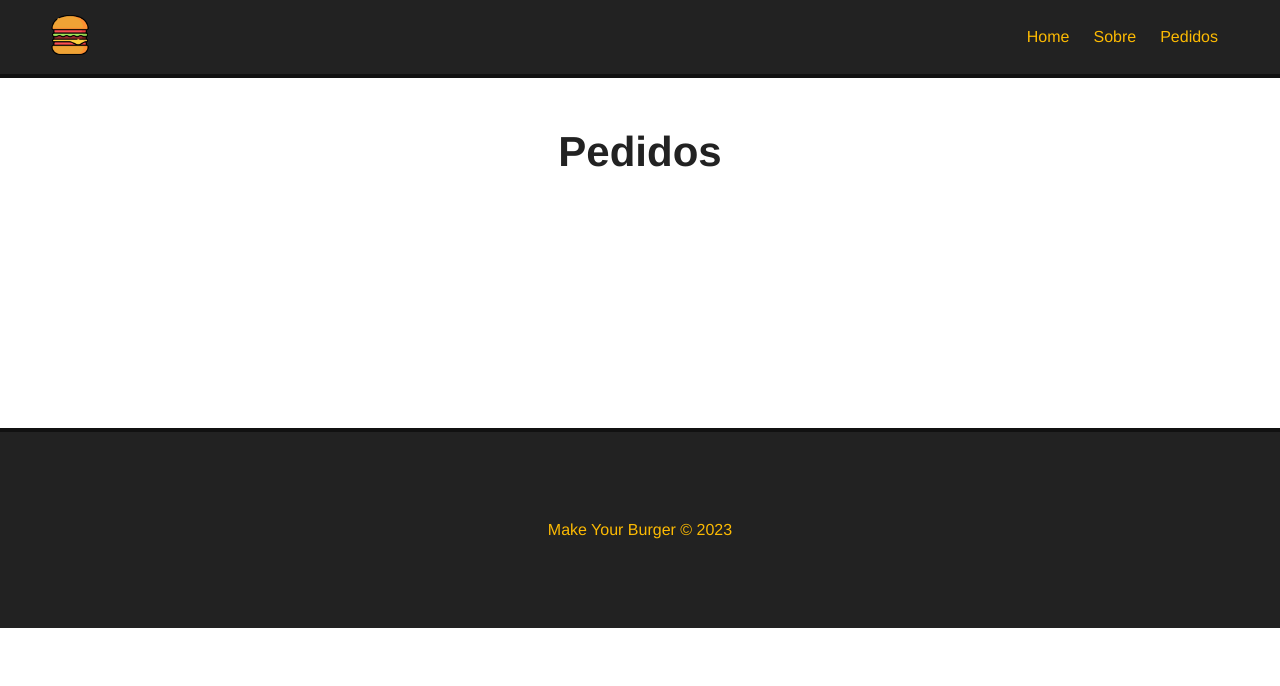
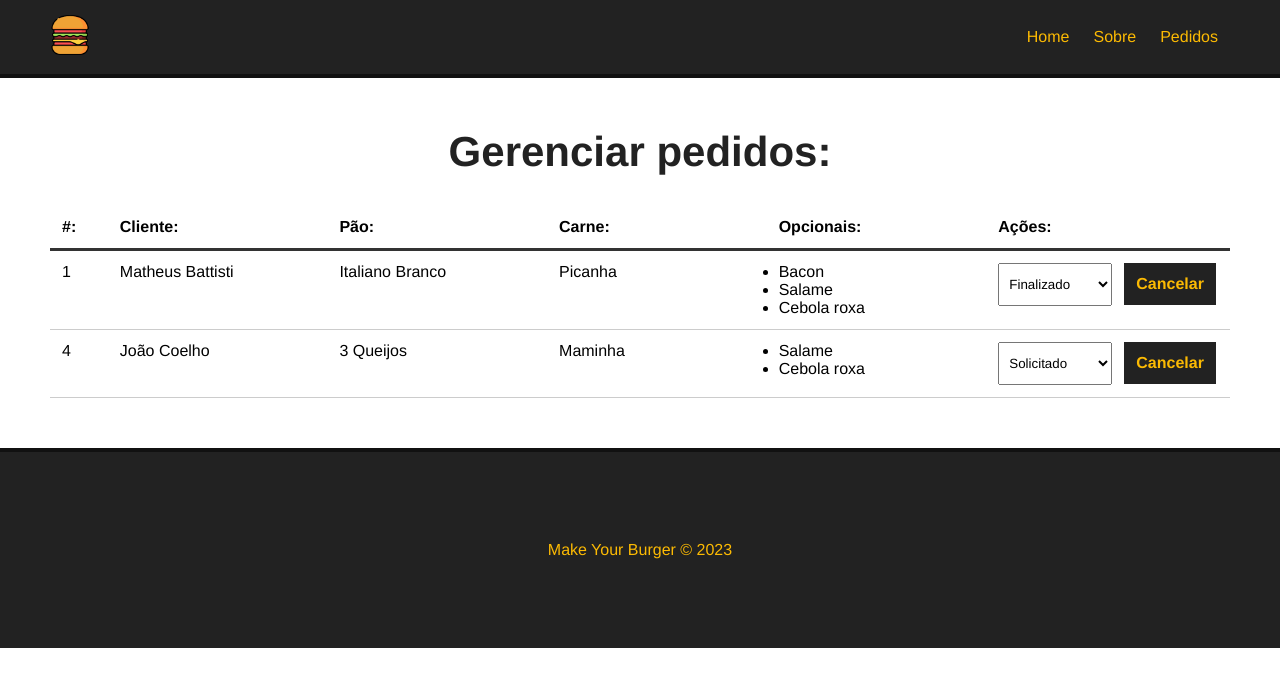
Before and after one commit to wexxcode/vue-burg, a Vue app: page /pedidos in a window 1280 px wide. Shown: the top 686 px of the page. Built offline with nearby package versions, Linux system fonts and the light colour scheme; data requests are answered from the project's data file.

Commit message:
Ajustando página de pedidos e configurando requisições

```diff
--- /dev/null
+++ b/src/components/Dashboard.vue
@@ -0,0 +1,171 @@
+<template>
+  <div id="burger-table" v-if="burgers">
+    <Message :msg="msg" v-show="msg" />
+    <div>
+      <div id="burger-table-heading">
+        <div class="order-id">#:</div>
+        <div>Cliente:</div>
+        <div>Pão:</div>
+        <div>Carne:</div>
+        <div>Opcionais:</div>
+        <div>Ações:</div>
+      </div>
+    </div>
+    <div id="burger-table-rows">
+      <div class="burger-table-row" v-for="burger in burgers" :key="burger.id">
+        <div class="order-number">{{ burger.id }}</div>
+        <div>{{ burger.nome }}</div>
+        <div>{{ burger.pao }}</div>
+        <div>{{ burger.carne }}</div>
+        <div>
+          <ul v-for="(opcional, index) in burger.opcionais" :key="index">
+            <li>{{ opcional }}</li>
+          </ul>
+        </div>
+        <div>
+          <select name="status" class="status" @change="updateBurger($event, burger.id)">
+            <option
+              :value="s.tipo"
+              v-for="s in status"
+              :key="s.id"
+              :selected="burger.status == s.tipo"
+            >
+              {{ s.tipo }}
+            </option>
+          </select>
+          <button class="delete-btn" @click="deleteBurger(burger.id)">Cancelar</button>
+        </div>
+      </div>
+    </div>
+  </div>
+  <div v-else>
+    <h2>Não há pedidos no momento!</h2>
+  </div>
+</template>
+<script>
+import Message from './Message.vue'
+
+export default {
+  name: 'Dashboard',
+  components: {
+    Message
+  },
+  data() {
+    return {
+      burgers: null,
+      burger_id: null,
+      status: [],
+      msg: null
+    }
+  },
+  methods: {
+    async getPedidos() {
+      const req = await fetch('http://localhost:3000/burgers')
+
+      const data = await req.json()
+
+      this.burgers = data
+
+      // Resgata os status de pedidos
+      this.getStatus()
+    },
+    async getStatus() {
+      const req = await fetch('http://localhost:3000/status')
+
+      const data = await req.json()
+
+      this.status = data
+    },
+    async deleteBurger(id) {
+      const req = await fetch(`http://localhost:3000/burgers/${id}`, {
+        method: 'DELETE'
+      })
+
+      const res = await req.json()
+      this.msg = `Seu pedido removido com sucesso`
+      setTimeout(() => (this.msg = ''), 3000)
+      console.log(res)
+
+      this.getPedidos()
+    },
+    async updateBurger(event, id) {
+      const option = event.target.value
+
+      const dataJson = JSON.stringify({ status: option })
+
+      const req = await fetch(`http://localhost:3000/burgers/${id}`, {
+        method: 'PATCH',
+        headers: { 'Content-Type': 'application/json' },
+        body: dataJson
+      })
+
+      const res = await req.json()
+
+      this.msg = `Seu pedido ${res.id} foi atualizado para "${res.status}"!`
+      setTimeout(() => (this.msg = ''), 3000)
+      console.log(res)
+    }
+  },
+  mounted() {
+    this.getPedidos()
+  }
+}
+</script>
+
+<style scoped>
+#burger-table {
+  max-width: 1200px;
+  margin: 0 auto;
+}
+
+#burger-table-heading,
+#burger-table-rows,
+.burger-table-row {
+  display: flex;
+  flex-wrap: wrap;
+}
+
+#burger-table-heading {
+  font-weight: bold;
+  padding: 12px;
+  border-bottom: 3px solid #333;
+}
+
+.burger-table-row {
+  width: 100%;
+  padding: 12px;
+  border-bottom: 1px solid #ccc;
+}
+
+#burger-table-heading div,
+.burger-table-row div {
+  width: 19%;
+}
+
+#burger-table-heading .order-id,
+.burger-table-row .order-number {
+  width: 5%;
+}
+
+select {
+  padding: 12px 6px;
+  margin-right: 12px;
+}
+
+.delete-btn {
+  background-color: #222;
+  color: #fcba03;
+  font-weight: bold;
+  border: 2px solid #222;
+  padding: 10px;
+  font-size: 16px;
+  margin: 0 auto;
+  cursor: pointer;
+  transition: 0.5s;
+}
+
+.delete-btn:hover {
+  background-color: transparent;
+  color: #222;
+}
+</style>
--- a/src/views/Pedidos.vue
+++ b/src/views/Pedidos.vue
@@ -1,5 +1,16 @@
 <template>
   <main class="main-container">
-    <h1>Pedidos</h1>
+    <h1>Gerenciar pedidos:</h1>
+    <Dashboard />
   </main>
 </template>
+
+<script>
+import Dashboard from '../components/Dashboard.vue'
+export default {
+  name: 'Pedidos',
+  components: {
+    Dashboard
+  }
+}
+</script>
```
